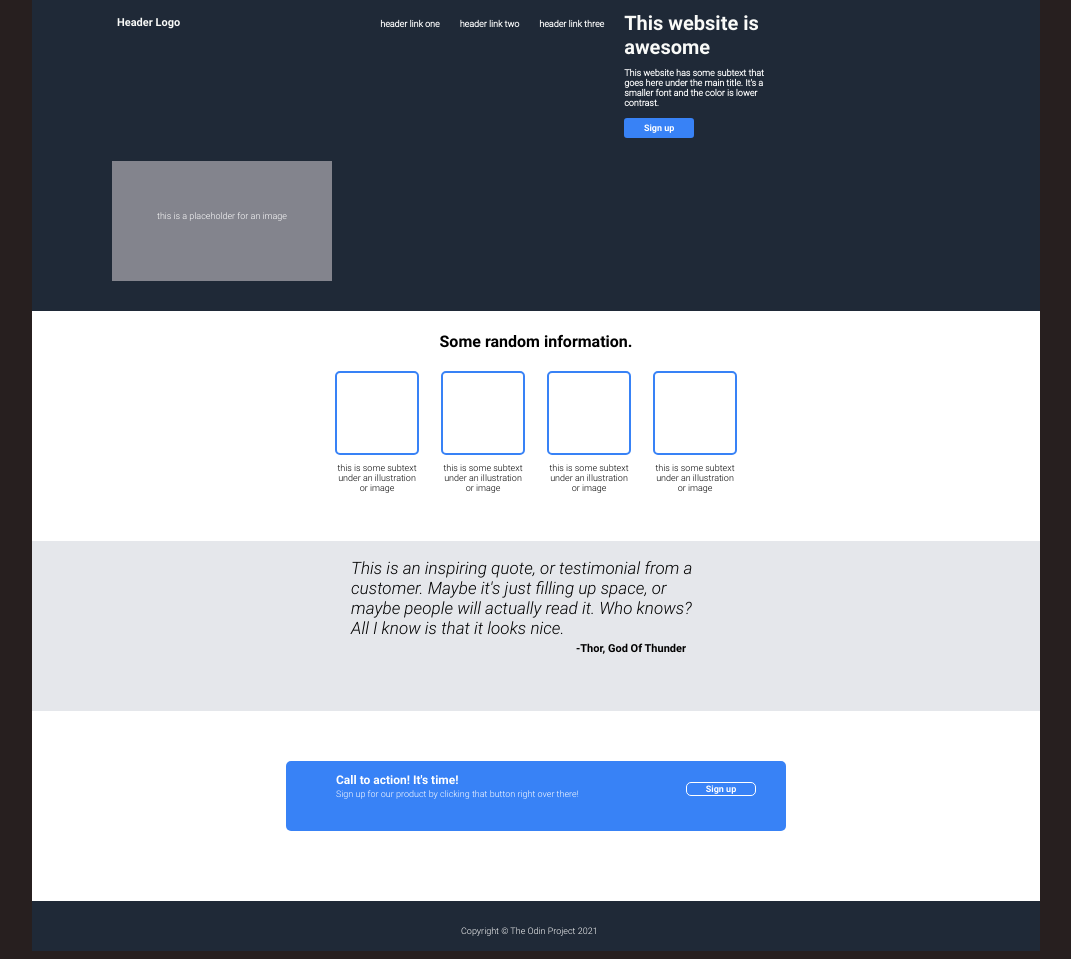
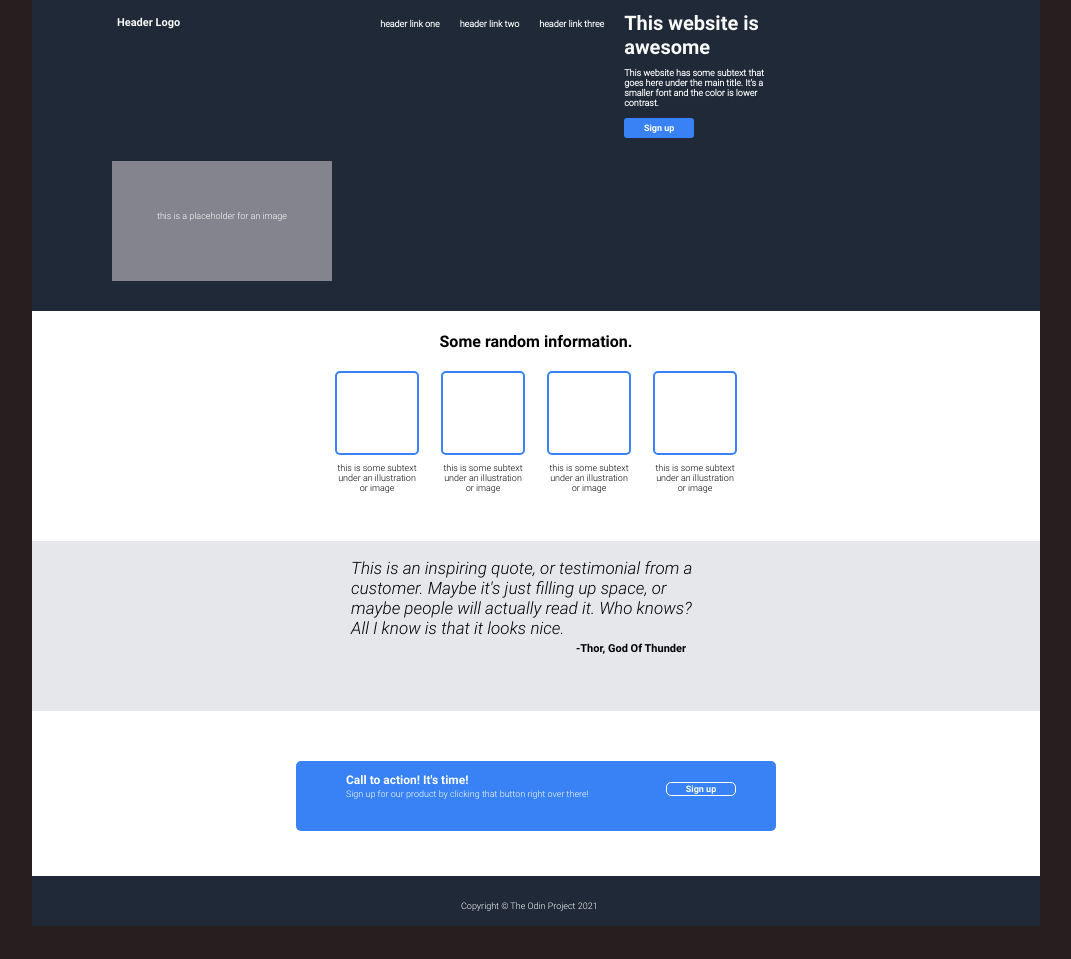
Before and after one commit to chrism-48/landing-page-project, a plain HTML site: page index.html in a window 1280 px wide. Shown: the whole page, without its empty margins (104-1175 px from the left). After the commit the page ends 934 px from the top, so only its background shows below. Drawn offline with Linux system fonts and the light colour scheme.

Commit message:
more slight alignment

```diff
--- a/style.css
+++ b/style.css
@@ -176,11 +176,11 @@ p {
     flex-direction: row;
     background-color:white;
     justify-content: center;
-    height:190px;
+    height:165px;
 }
 
 #bluebox {
-    width:500px;
+    width:480px;
     height:70px;
     background-color:#3882F6;
     border-radius:5px;
@@ -201,7 +201,7 @@ p {
 
 #bbbutton {
     position:relative;
-    left: 400px;
+    left: 370px;
     top:-30px;
     background-color:#3882F6;
     color:white;
```
